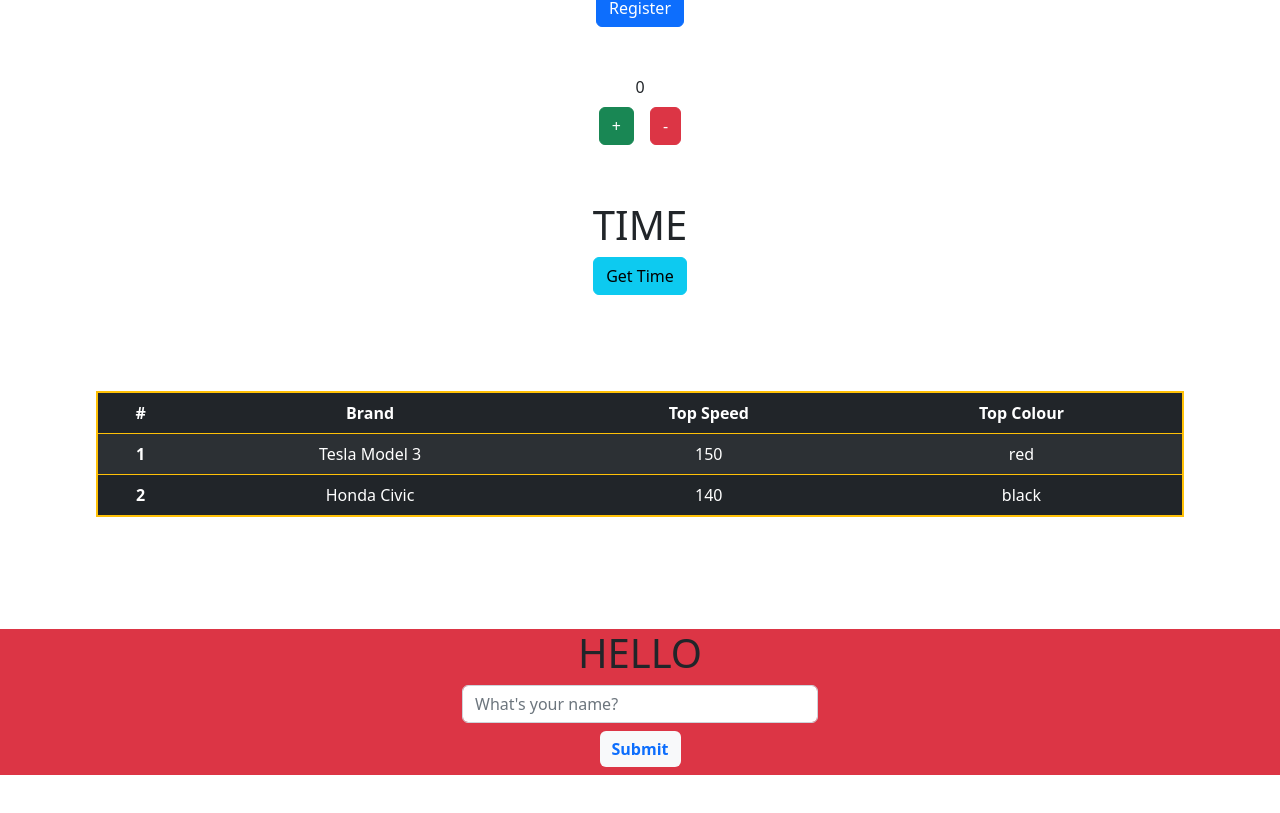
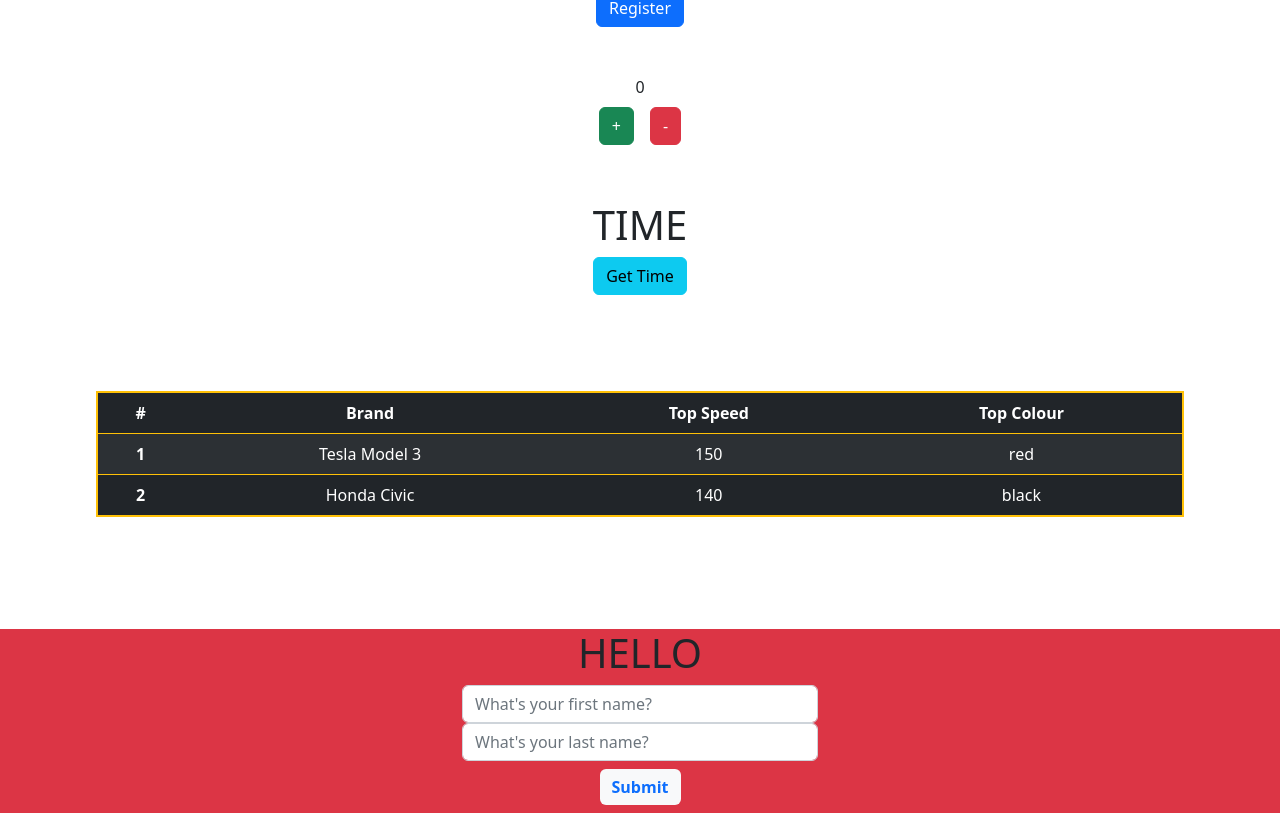
Before and after one commit to cankskrk/Learning-React, a React (Create React App) app: page / in a window 1280 px wide. Shown: the part 2320-3133 px from the top of the page. Before the commit the page ends 3095 px from the top, so only its background shows below. Built offline with nearby package versions, Linux system fonts and the light colour scheme.

Commit message:
Update Practice Files

```diff
--- a/src/components/EventHandle.js
+++ b/src/components/EventHandle.js
@@ -5,8 +5,10 @@ import Input from "./Input";
 function EventHandle() {
   // States
   const [buttonBackground, setButtonBackground] = useState("bg-light");
-  const [name, setName] = useState("");
-  const [headingName, setHeadingName] = useState("");
+  const [fullName, setFullName] = useState({
+    fName: "",
+    lName: "",
+  });
 
   // Functions I Created
   const mouseOver = () => {
@@ -18,21 +20,41 @@ function EventHandle() {
   };
 
   const handleChange = (event) => {
-    setName(event.target.value);
+    const { name, value } = event.target;
+
+    setFullName((prevValue) => {
+      if (name === "fName") {
+        return {
+          fName: value,
+          lName: prevValue.lName,
+        };
+      } else if (name === "lName") {
+        return {
+          fName: prevValue.fName,
+          lName: value,
+        };
+      }
+    });
   };
 
   const handleClick = (event) => {
     event.preventDefault();
-    setHeadingName(name);
   };
 
   return (
     <div className="text-center bg-danger">
-      <h1>HELLO {headingName}</h1>
+      <h1>HELLO {`${fullName.fName} ${fullName.lName}`}</h1>
       <form onSubmit={handleClick}>
         <Input
           type="text"
-          placeholder="What's your name?"
+          name="fName"
+          placeholder="What's your first name?"
+          onChange={handleChange}
+        />
+        <Input
+          type="text"
+          name="lName"
+          placeholder="What's your last name?"
           onChange={handleChange}
         />
         <Button
--- a/src/components/Input.js
+++ b/src/components/Input.js
@@ -1,6 +1,6 @@
 import React from "react";
 
-function Input({ type, placeholder, className, onChange }) {
+function Input({ type, name, placeholder, className, onChange }) {
   return (
     <div className="container">
       <div className="row">
@@ -10,6 +10,7 @@ function Input({ type, placeholder, className, onChange }) {
             type={type}
             placeholder={placeholder}
             onChange={onChange}
+            name={name}
           />
         </div>
       </div>
```
